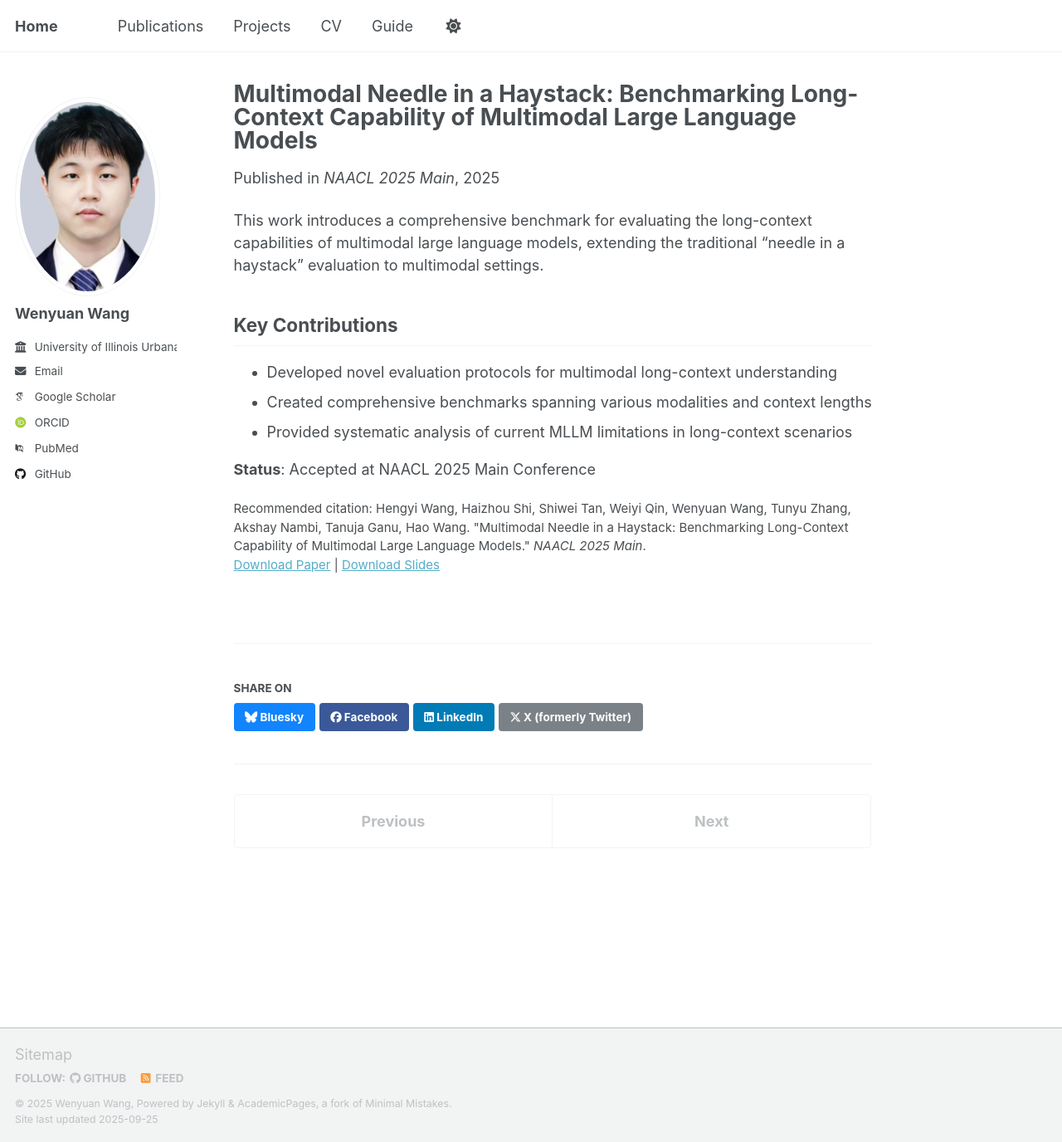
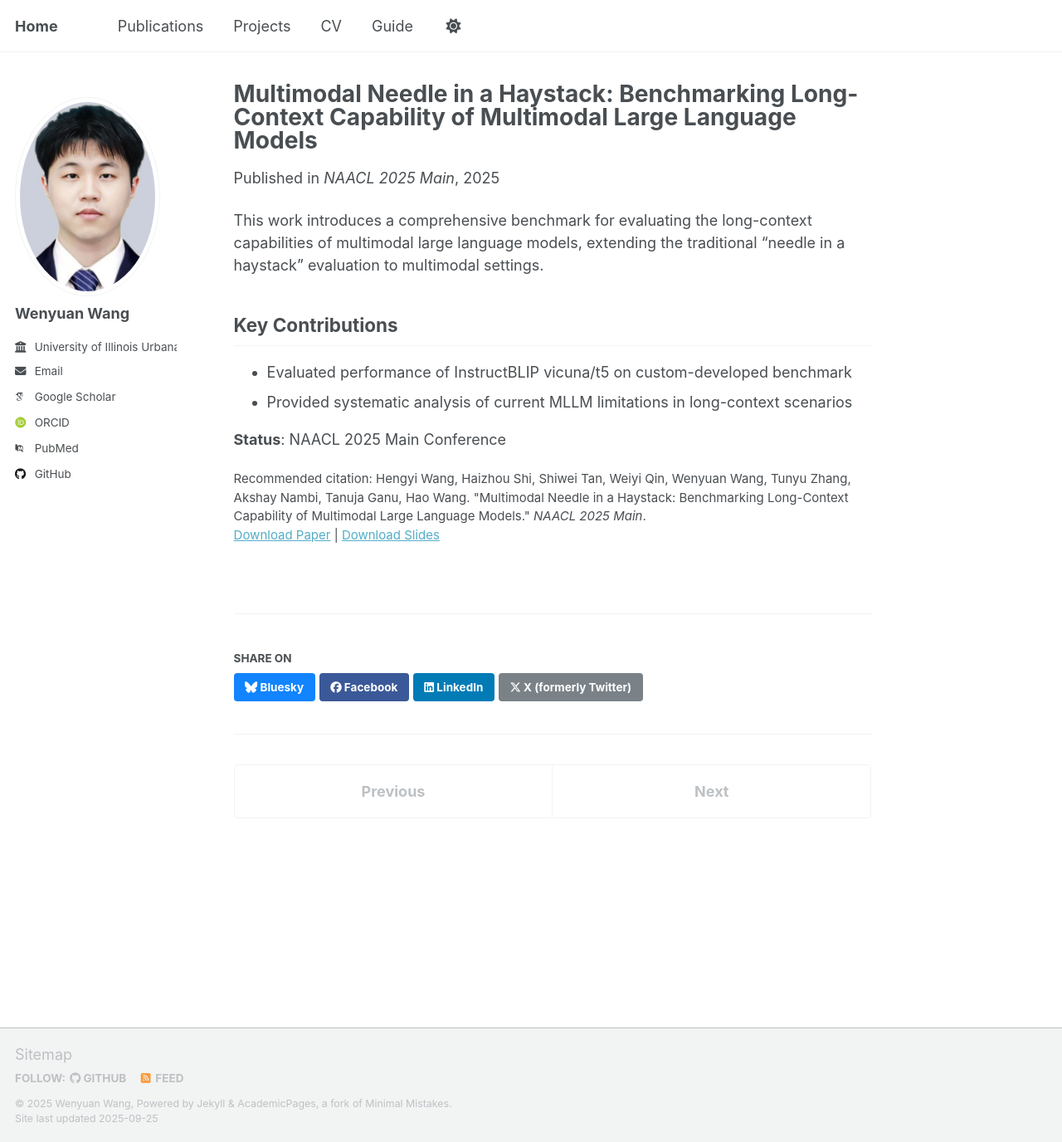
Before and after one commit to codemaker-123/codemaker-123.github.io, a Jekyll site: the page built from _publications/2015-10-01-paper-title-number-3.md, in a window 1280 px wide and 1376 px high. Shown: the whole window at 83% size. Built offline with Jekyll 4.4.1, drawn with Linux system fonts in a browser that asks for light colours; some web fonts are replaced; a script that is not in the unit is left out.

Commit message:
Update 2015-10-01-paper-title-number-3.md

```diff
--- a/_publications/2015-10-01-paper-title-number-3.md
+++ b/_publications/2015-10-01-paper-title-number-3.md
@@ -14,8 +14,7 @@ citation: 'Hengyi Wang, Haizhou Shi, Shiwei Tan, Weiyi Qin, Wenyuan Wang, Tunyu
 This work introduces a comprehensive benchmark for evaluating the long-context capabilities of multimodal large language models, extending the traditional "needle in a haystack" evaluation to multimodal settings.
 
 ## Key Contributions
-- Developed novel evaluation protocols for multimodal long-context understanding
-- Created comprehensive benchmarks spanning various modalities and context lengths
+- Evaluated performance of InstructBLIP vicuna/t5 on custom-developed benchmark
 - Provided systematic analysis of current MLLM limitations in long-context scenarios
 
-**Status**: Accepted at NAACL 2025 Main Conference
+**Status**: NAACL 2025 Main Conference
```
